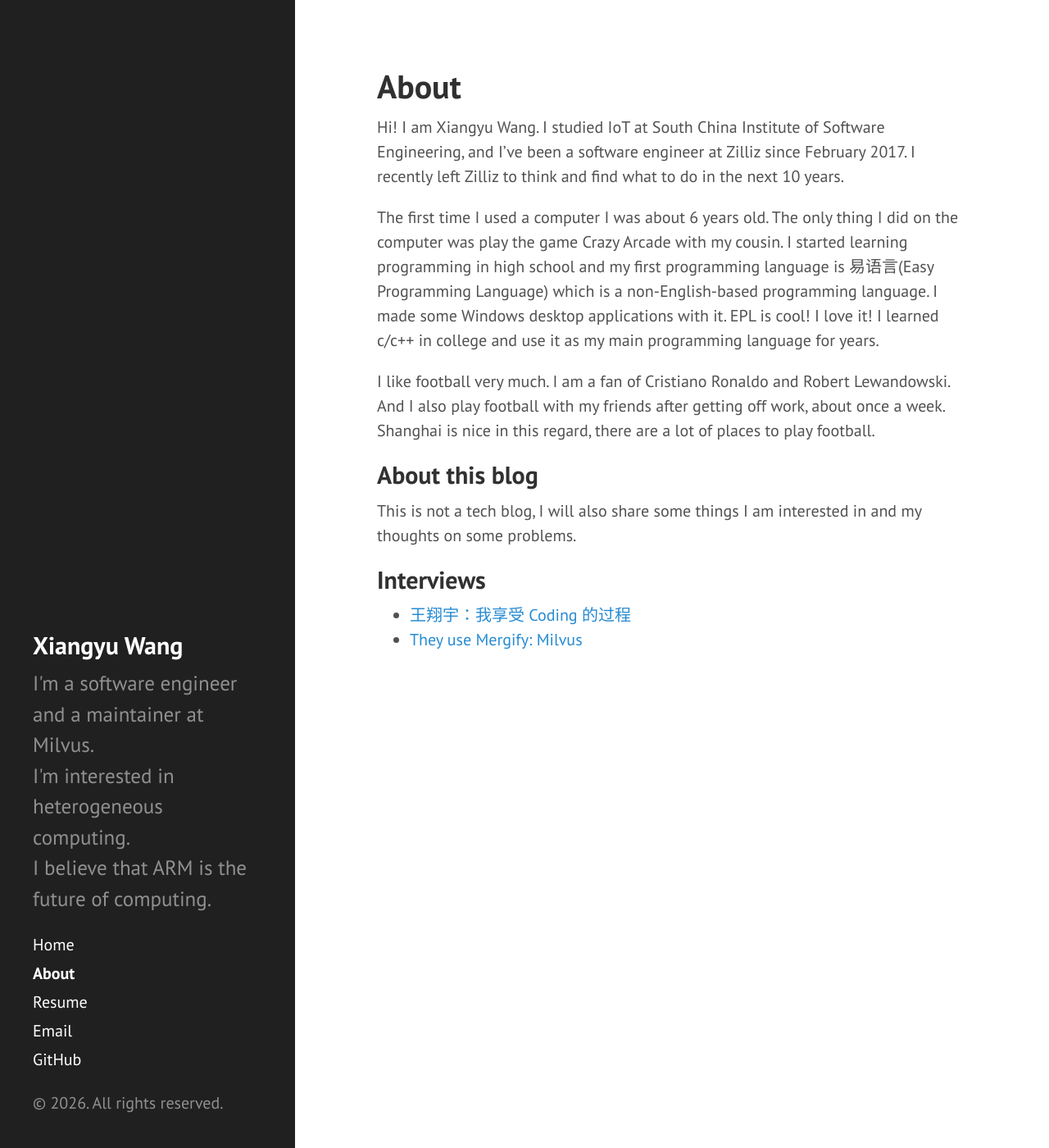
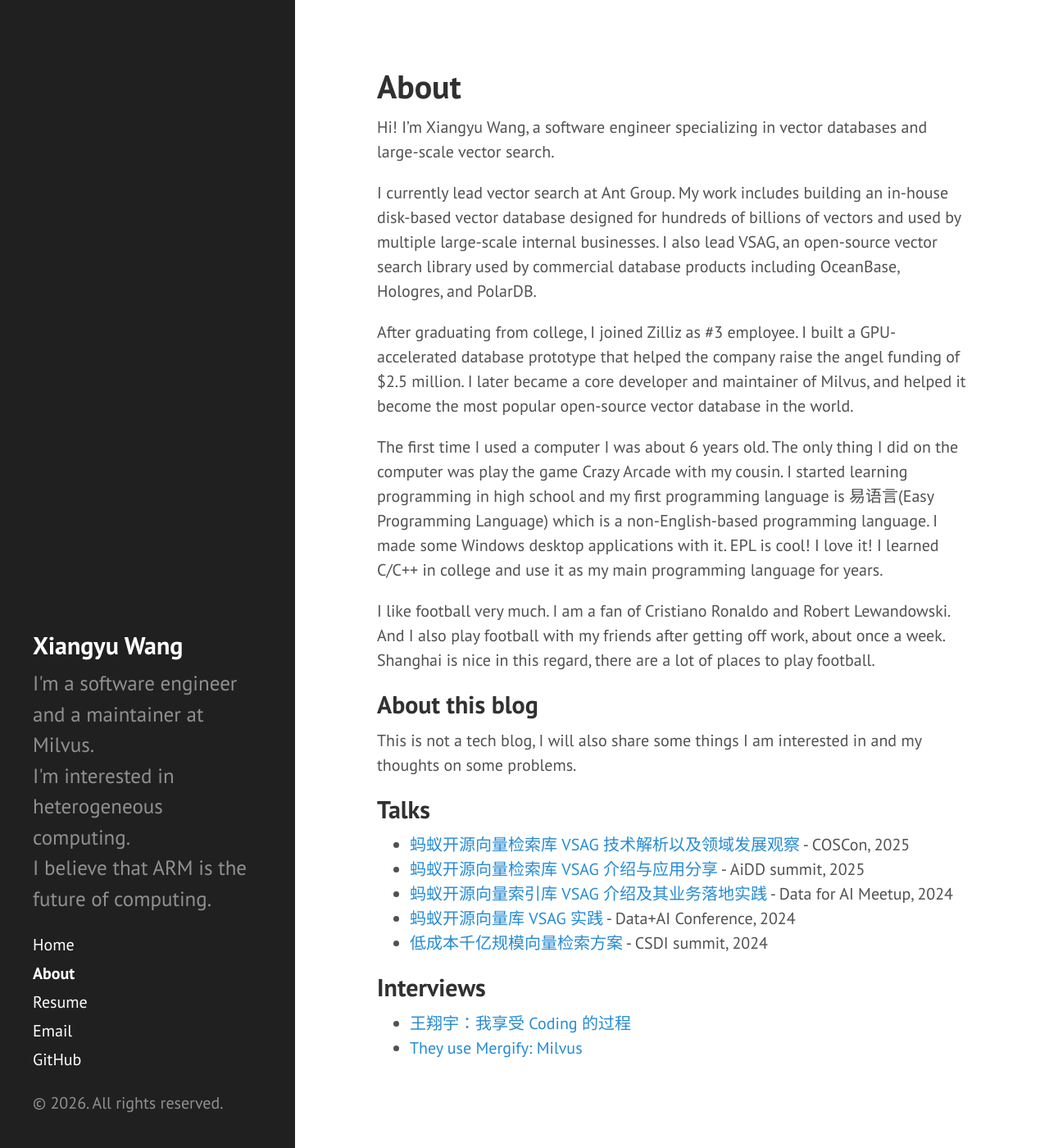
Before and after one commit to wxyucs/wxyucs.github.io, a Jekyll site: the page built from about.md, in a window 1280 px wide and 1400 px high. Shown: the whole window at 82% size. Built offline with Jekyll 4.4.1, drawn with Linux system fonts in a browser that asks for light colours.

Commit message:
update about.md
Signed-off-by: Xiangyu Wang <wxyucs@gmail.com>

```diff
--- a/about.md
+++ b/about.md
@@ -4,9 +4,13 @@
 permalink: /about/
 ---
 
-Hi! I am Xiangyu Wang. I studied IoT at South China Institute of Software Engineering, and I've been a software engineer at Zilliz since February 2017. I recently left Zilliz to think and find what to do in the next 10 years.
+Hi! I'm Xiangyu Wang, a software engineer specializing in vector databases and large-scale vector search.
 
-The first time I used a computer I was about 6 years old. The only thing I did on the computer was play the game Crazy Arcade with my cousin. I started learning programming in high school and my first programming language is 易语言(Easy Programming Language) which is a non-English-based programming language. I made some Windows desktop applications with it. EPL is cool! I love it! I learned c/c++ in college and use it as my main programming language for years.
+I currently lead vector search at Ant Group. My work includes building an in-house disk-based vector database designed for hundreds of billions of vectors and used by multiple large-scale internal businesses. I also lead VSAG, an open-source vector search library used by commercial database products including OceanBase, Hologres, and PolarDB.
+
+After graduating from college, I joined Zilliz as #3 employee. I built a GPU-accelerated database prototype that helped the company raise the angel funding of $2.5 million. I later became a core developer and maintainer of Milvus, and helped it become the most popular open-source vector database in the world.
+
+The first time I used a computer I was about 6 years old. The only thing I did on the computer was play the game Crazy Arcade with my cousin. I started learning programming in high school and my first programming language is 易语言(Easy Programming Language) which is a non-English-based programming language. I made some Windows desktop applications with it. EPL is cool! I love it! I learned C/C++ in college and use it as my main programming language for years.
 
 I like football very much. I am a fan of Cristiano Ronaldo and Robert Lewandowski. And I also play football with my friends after getting off work, about once a week. Shanghai is nice in this regard, there are a lot of places to play football.
 
@@ -14,6 +18,14 @@
 
 This is not a tech blog, I will also share some things I am interested in and my thoughts on some problems.
 
+## Talks
+
+- [蚂蚁开源向量检索库 VSAG 技术解析以及领域发展观察](https://bagevent.com/event/8199016) - COSCon, 2025
+- [蚂蚁开源向量检索库 VSAG 介绍与应用分享](https://aidd.vip/ZNCCYJSJS-2025bj) - AiDD summit, 2025
+- [蚂蚁开源向量索引库 VSAG 介绍及其业务落地实践](https://bagevent.com/event/8950778) - Data for AI Meetup, 2024
+- [蚂蚁开源向量库 VSAG 实践](https://bagevent.com/event/8820174?aId=1828463) - Data+AI Conference, 2024
+- [低成本千亿规模向量检索方案](https://www.bagevent.com/event/8814552?sId=77512) - CSDI summit, 2024
+
 ## Interviews
 
 - [王翔宇：我享受 Coding 的过程](https://gitee.com/gitee-stars/22)
```
